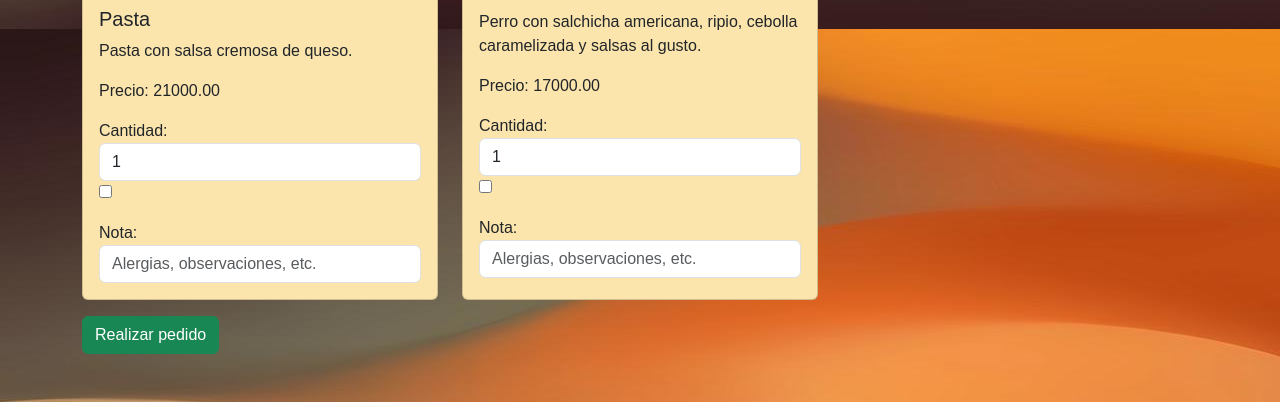
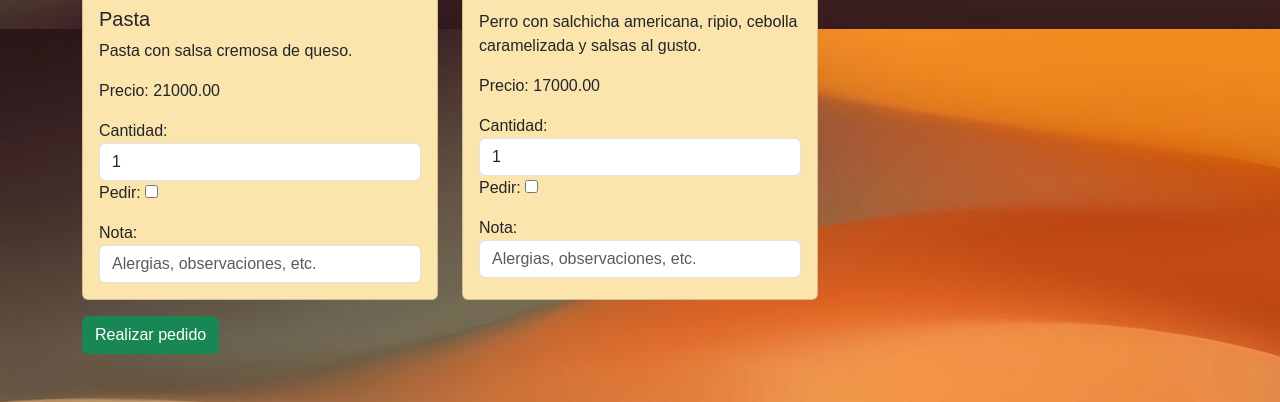
Before and after one commit to Juandoqg/Restaurante, a Django app: page /tomarPedido/1 in a window 1280 px wide. Shown: the part 1051-1453 px from the top of the page. Run offline with Django 5.2, Linux system fonts and the light colour scheme; a user stored in the database is signed in; data comes from the database, SQL or seed files in the repository; some libraries are stand-ins or nearby versions.

Commit message:
Agrego label pedir en tomar pedido y borro borde de facturaID

```diff
--- a/myapp/templates/tomarPedido.html
+++ b/myapp/templates/tomarPedido.html
@@ -30,7 +30,12 @@
                       <div class="form-group mt-3">
                         <label for="cantidad-{{ producto.idProducto }}">Cantidad:</label>
                         <input type="number" id="cantidad-{{ producto.idProducto }}" name="cantidad_{{ producto.idProducto }}" class="form-control" value="1" min="1">
-                        <input type="checkbox" id="producto-{{ producto.idProducto }}" name="productos_seleccionados[]" value="{{ producto.idProducto }}">
+                        <div>
+                          <label for="producto-{{ producto.idProducto }}">Pedir:</label>
+                          <input type="checkbox" id="producto-{{ producto.idProducto }}" name="productos_seleccionados[]" value="{{ producto.idProducto }}">
+                        </div>
+
+
                       </div>
                       <div class="form-group mt-3">
                         <label for="nota-{{ producto.idProducto }}">Nota:</label>
--- a/myapp/templates/verFacturaID.html
+++ b/myapp/templates/verFacturaID.html
@@ -15,7 +15,7 @@
         <div class="invoice-container">
             <h1 class="text-center">Factura</h1>
             <div class="d-flex justify-content-center mb-3">
-                <img src="{% static 'img/logo.svg' %}" alt="Logo principal" class="img-fluid rounded-circle border border-danger" style="max-width: 255px;">
+                <img src="{% static 'img/logo.svg' %}" alt="Logo principal" class="img-fluid rounded-circle" style="max-width: 255px;">
             </div>
             <table class="table info-table">
                 <tr>
```
